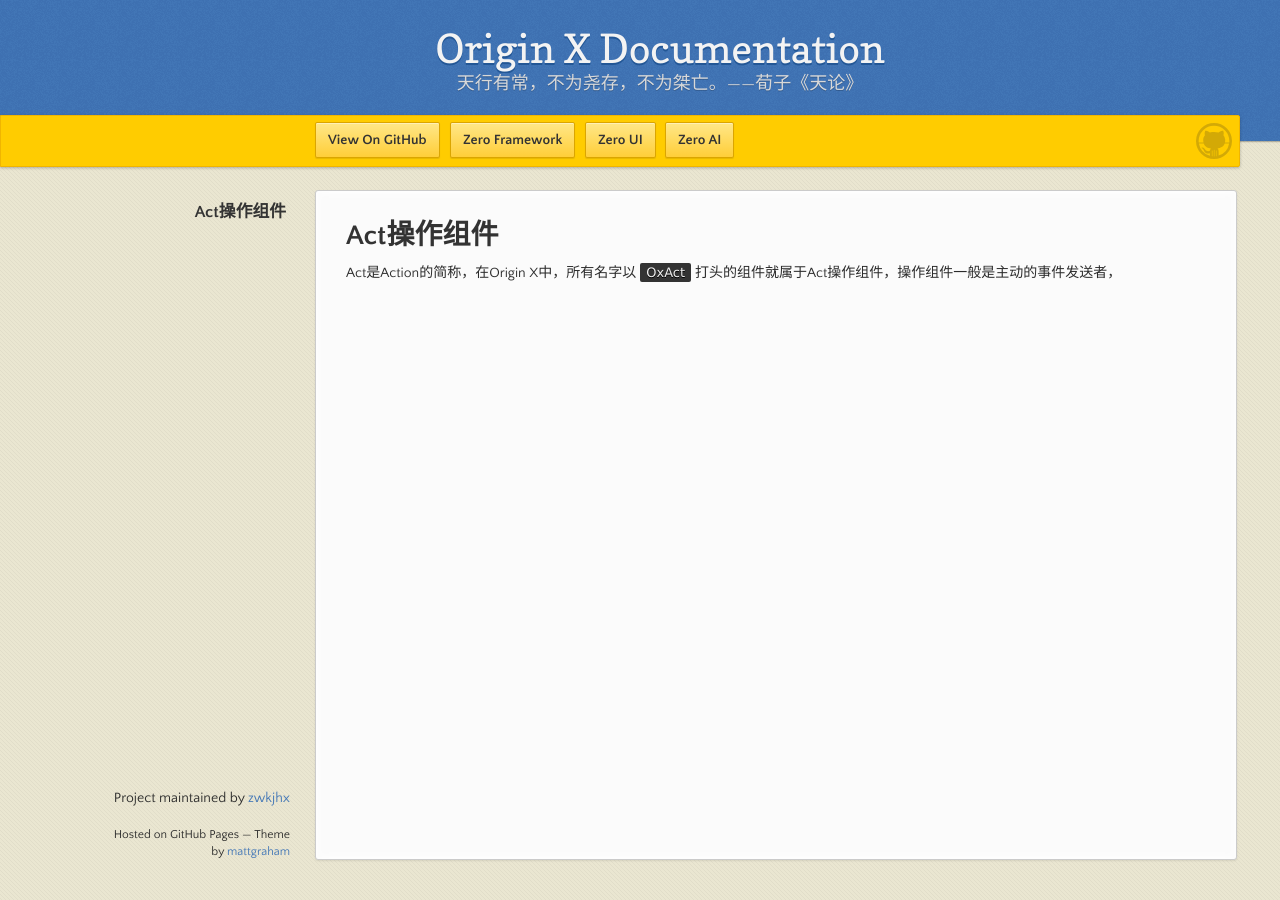
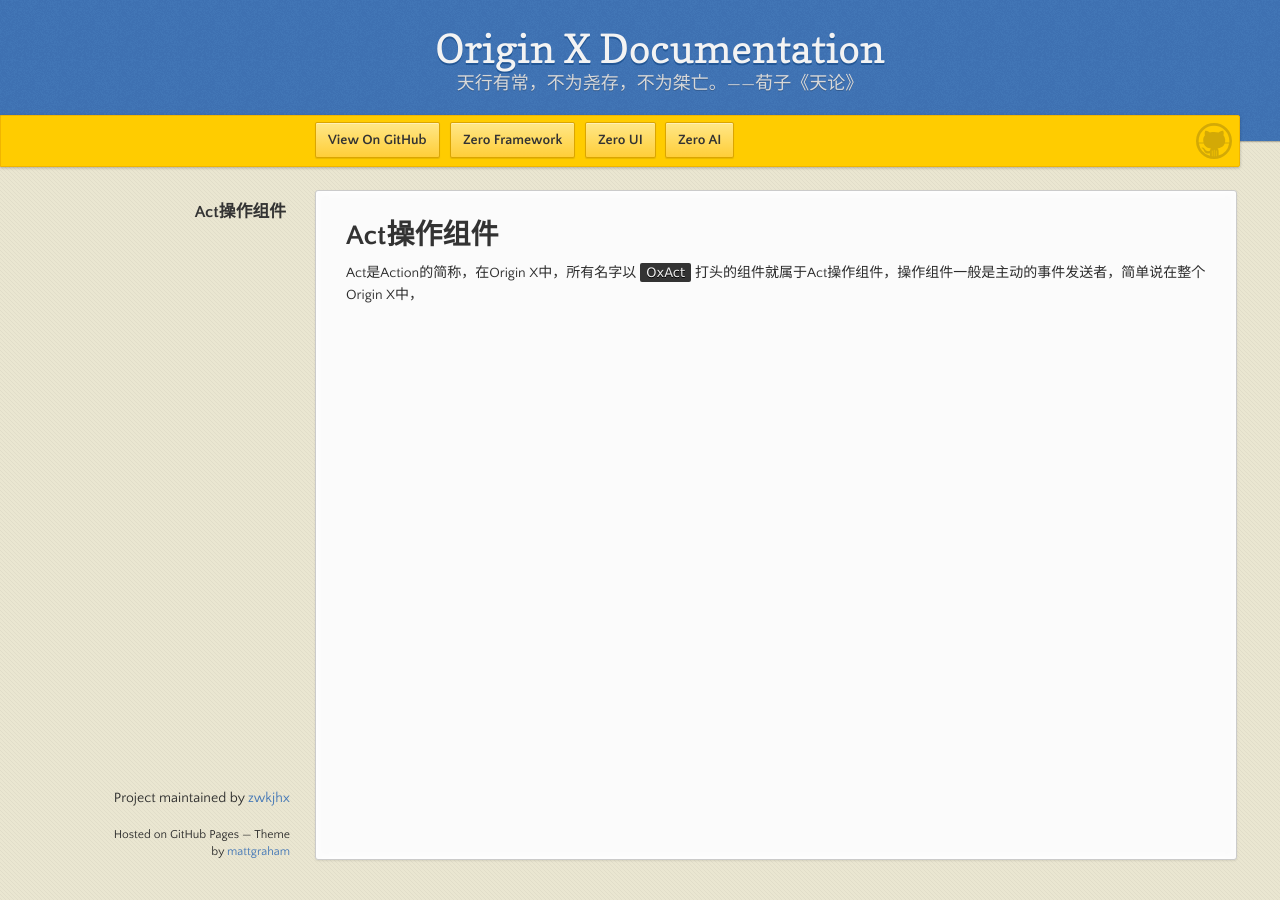
Before and after one commit to zwkjhx/ox-doc, a Jekyll site: the page built from specification/3-origin-xgui-fan/spo-013-actcao-zuo-zu-jian.md, in a window 1280 px wide. Built offline with Jekyll 4.4.1, drawn with Linux system fonts in a browser that asks for light colours; our own code applies the rules of GitHub Pages for plain Markdown files.

Commit message:
Updates specification/3-origin-xgui-fan/spo-013-actcao-zuo-zu-jian.md
Auto commit by GitBook Editor

```diff
--- a/specification/3-origin-xgui-fan/spo-013-actcao-zuo-zu-jian.md
+++ b/specification/3-origin-xgui-fan/spo-013-actcao-zuo-zu-jian.md
@@ -1,3 +1,3 @@
 # Act操作组件
 
-Act是Action的简称，在Origin X中，所有名字以`OxAct`打头的组件就属于Act操作组件，操作组件一般是主动的事件发送者，
+Act是Action的简称，在Origin X中，所有名字以`OxAct`打头的组件就属于Act操作组件，操作组件一般是主动的事件发送者，简单说在整个Origin X中，
```
